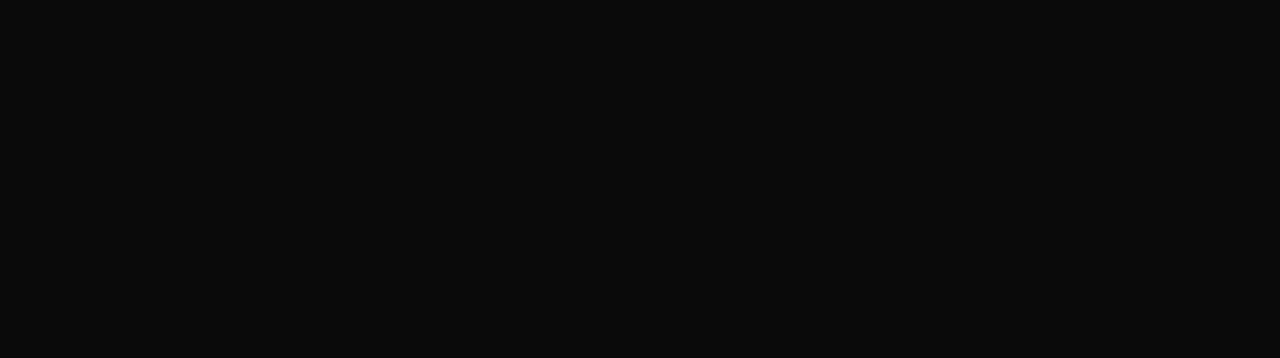
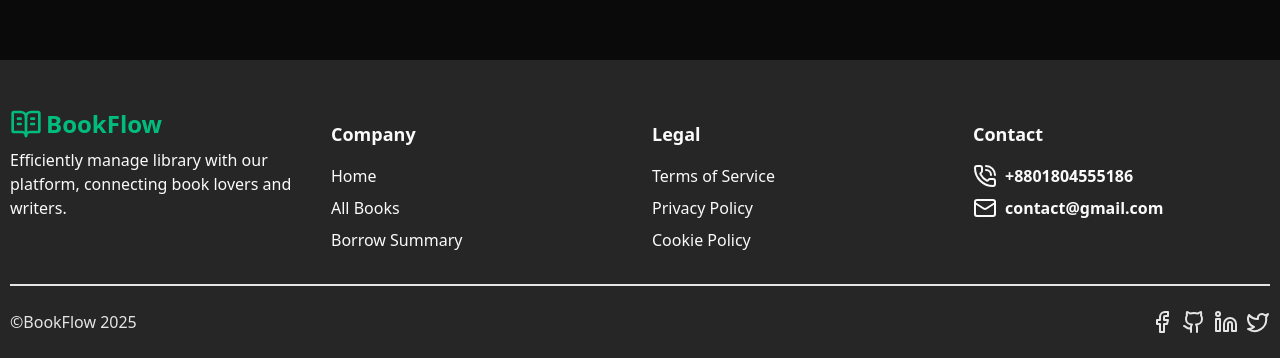
Before and after one commit to aliakborswe/library-management-client, a React (Vite) app: page / in a window 1280 px wide. Shown: the part 817-1175 px from the top of the page. Before the commit the page ends 800 px from the top, so only its background shows below. Built offline with nearby package versions, Linux system fonts and the light colour scheme.

Commit message:
footer done

```diff
--- /dev/null
+++ b/src/components/common/Footer.tsx
@@ -0,0 +1,101 @@
+import { BookOpenText, Facebook, Github, Linkedin, Mail, PhoneCall, Twitter } from "lucide-react";
+import { Link } from "react-router";
+
+const Footer = () => {
+  return (
+    <footer className='bg-secondary'>
+      <div className='container mx-auto px-2.5 pt-12'>
+        <div className='grid grid-cols-1 sm:grid-cols-2 lg:grid-cols-4 gap-6'>
+          <div className='flex flex-col '>
+            <Link to='/' className='flex items-center gap-1'>
+              <BookOpenText className='text-chart-2 w-8 h-8' />
+              <div className='text-chart-2 font-bold text-2xl'>BookFlow</div>
+            </Link>
+            <p className='mt-2  '>
+              Efficiently manage library with our platform, connecting book
+              lovers and writers.
+            </p>
+          </div>
+          <div className='mt-3'>
+            <h3 className='font-semibold text-lg mb-4'>Company</h3>
+            <ul className='space-y-2'>
+              <li>
+                <Link to='/' className=' hover:text-primary transition-colors'>
+                  Home
+                </Link>
+              </li>
+              <li>
+                <Link
+                  to='/all-books'
+                  className=' hover:text-primary transition-colors'
+                >
+                  All Books
+                </Link>
+              </li>
+              <li>
+                <Link
+                  to='/borrow-summary'
+                  className=' hover:text-primary transition-colors'
+                >
+                  Borrow Summary
+                </Link>
+              </li>
+            </ul>
+          </div>
+          <div className='mt-3'>
+            <h3 className='font-semibold text-lg mb-4'>Legal</h3>
+            <ul className='space-y-2'>
+              <li>
+                <Link to='/' className=' hover:text-primary transition-colors'>
+                  Terms of Service
+                </Link>
+              </li>
+              <li>
+                <Link to='/' className=' hover:text-primary transition-colors'>
+                  Privacy Policy
+                </Link>
+              </li>
+              <li>
+                <Link to='/' className=' hover:text-primary transition-colors'>
+                  Cookie Policy
+                </Link>
+              </li>
+            </ul>
+          </div>
+          <div className='mt-3'>
+            <h3 className='font-semibold text-lg mb-4'>Contact</h3>
+            <ul className='space-y-2'>
+              <li className='flex gap-2 font-bold'>
+                <PhoneCall /> +8801804555186
+              </li>
+              <li className='flex gap-2 font-bold'>
+                <Mail /> contact@gmail.com
+              </li>
+            </ul>
+          </div>
+        </div>
+
+        {/* copyright */}
+        <div className='flex flex-col md:flex-row justify-between items-center gap-4 py-6 mt-8 border-t-2 border-primary text-primary'>
+          <p>©BookFlow 2025</p>
+          <div className='flex gap-2'>
+            <Link to='https://www.facebook.com/aliakbor2002'>
+              <Facebook />
+            </Link>
+            <Link to='https://github.com/aliakborswe'>
+              <Github />
+            </Link>
+            <Link to='https://www.linkedin.com/aliakborswe/'>
+              <Linkedin />
+            </Link>
+            <Link to='https://x.com/aliakborswe'>
+              <Twitter />
+            </Link>
+          </div>
+        </div>
+      </div>
+    </footer>
+  );
+};
+
+export default Footer;
--- a/src/home/Navbar.tsx
+++ b/src/components/common/Navbar.tsx
@@ -91,7 +91,7 @@
   return (
     <>
       <header
-        className={`w-full h-[78px] fixed flex items-center top-0 left-0 z-50 transition-transform duration-300 bg-background
+        className={`w-full h-[78px] fixed flex items-center top-0 left-0 z-50 transition-transform duration-300 bg-accent
         ${isVisible ? "translate-y-0" : "-translate-y-full"} ${
           pathname === "/"
             ? scrolled
--- /dev/null
+++ b/src/components/common/Wrapper.tsx
@@ -0,0 +1,19 @@
+import type { ReactNode } from "react";
+
+
+type Props = {
+  children: ReactNode;
+  className?: string;
+};
+
+const Wrapper = ({ children, className }: Props) => {
+  return (
+    <div
+      className={`container mx-auto px-2.5 py-8 md:py-10 lg:py-12 ${className}`}
+    >
+      {children}
+    </div>
+  );
+};
+
+export default Wrapper;
--- a/src/layouts/MainLayout.tsx
+++ b/src/layouts/MainLayout.tsx
@@ -1,15 +1,17 @@
-import Navbar from '@/home/Navbar';
-import { Outlet } from 'react-router';
+import Footer from "@/components/common/Footer";
+import Navbar from "@/components/common/Navbar";
+import { Outlet } from "react-router";
 
 const MainLayout = () => {
   return (
     <>
       <header>
-        <Navbar/>
+        <Navbar />
       </header>
-        <main className='min-h-screen'>
+      <main className='min-h-screen mt-[77px]'>
         <Outlet />
       </main>
+      <Footer/>
     </>
   );
 };
```
Lines whose indentation alone changed are shown as unchanged.
